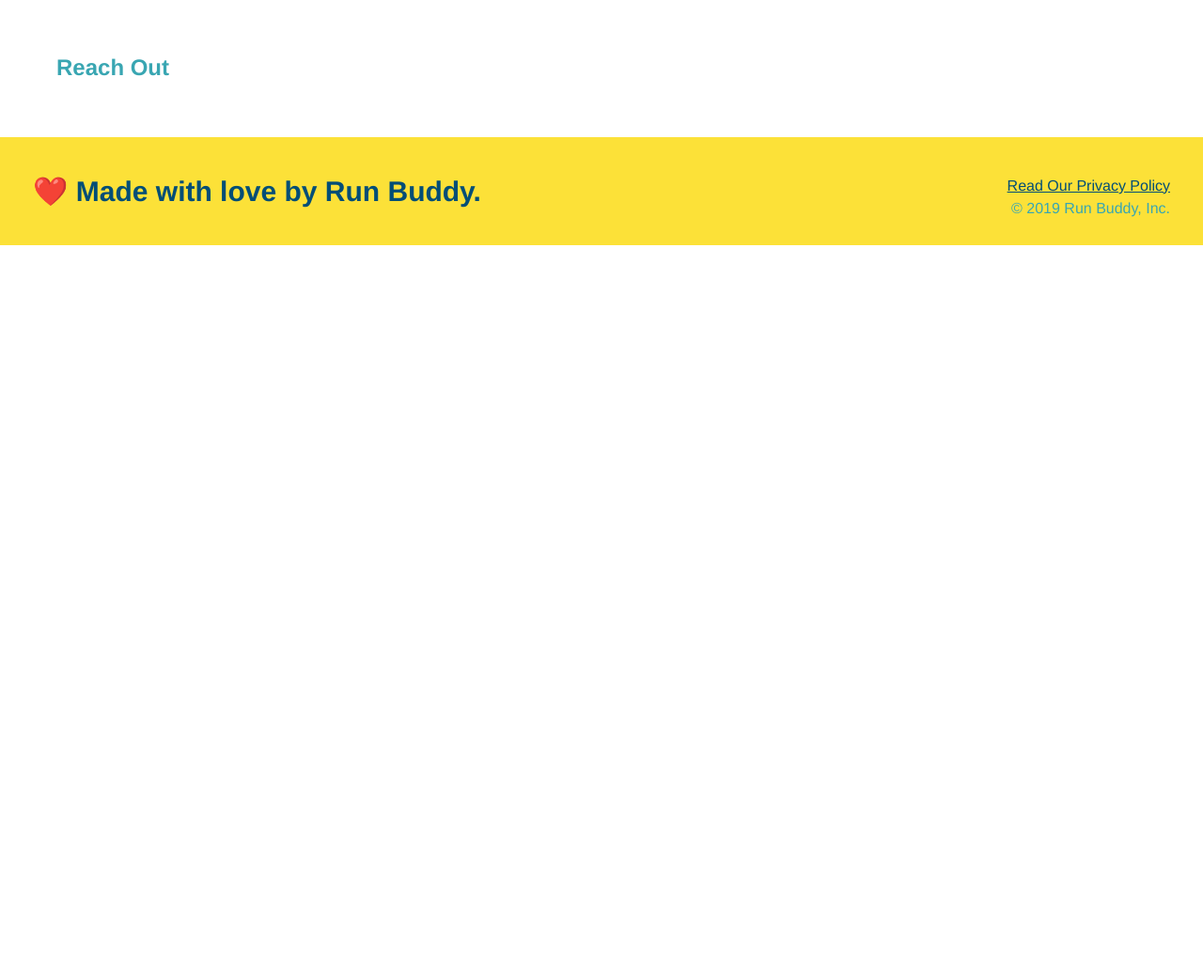
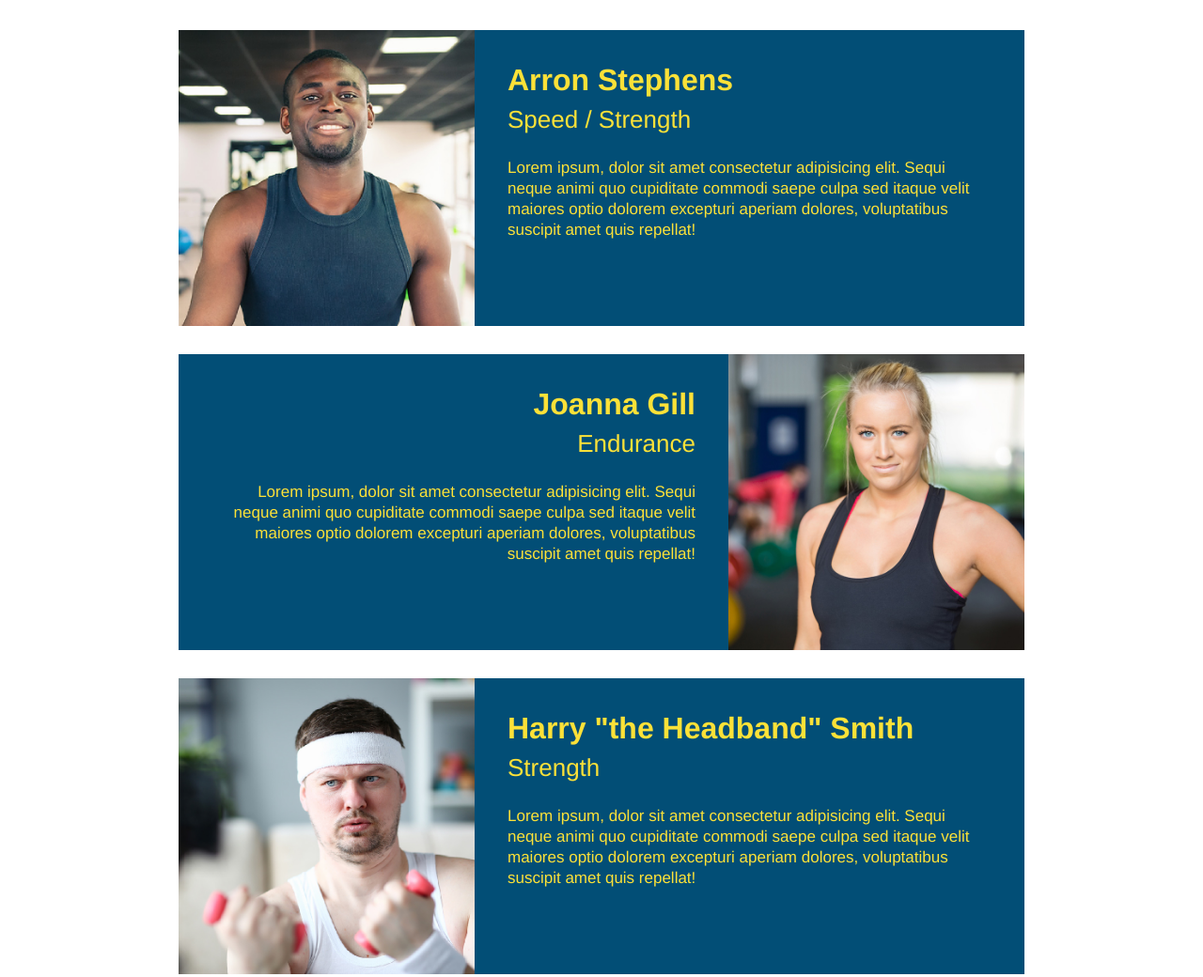
Before and after one commit to kaylagallion94/runbuddy1, a plain HTML site: page index.html in a window 1280 px wide. Shown: the part 2880-3920 px from the top of the page at 94% size. Before the commit the page ends 3141 px from the top, so only its background shows below. Drawn offline with Linux system fonts and the light colour scheme; files whose address does not match are found by name.

Commit message:
add trainers

```diff
--- a/Assets/styles.css
+++ b/Assets/styles.css
@@ -178,3 +178,50 @@ section {
 .secondary-border {
   border-color: #39a6b2;
 }
+
+.trainers {
+  text-align: center;
+}
+
+.trainer {
+  width: 900px;
+  margin: 0 auto 30px auto;
+  background: #024e76;
+  color: #fce138;
+  overflow: auto;
+}
+
+.trainer img {
+  width: 35%;
+  float: left;
+}
+
+.trainer-bio {
+  padding: 35px;
+  float: left;
+  width: 65%;
+}
+
+.trainer-bio h3 {
+  font-size: 32px;
+  margin-bottom: 8px;
+}
+
+.trainer-bio h4 {
+  font-weight: lighter;
+  font-size: 26px;
+  margin-bottom: 25px;
+}
+
+.trainer-bio p {
+  font-size: 17px;
+  line-height: 1.3;
+}
+
+.text-left {
+  text-align: left;
+}
+
+.text-right {
+  text-align: right;
+}
--- a/index.html
+++ b/index.html
@@ -109,9 +109,50 @@
     </section>
 
     <!-- "meet the trainers" section -->
-    <section>
-      <h2>Meet The Trainers</h2>
-    </section>
+  <section id="your-trainers" class="trainers">
+    <h2 class="section-title primary-border">Meet The Trainers</h2>
+    <article class="trainer">
+      <img src="C:\Users\kayla\Desktop\projects\runbuddy1\Assets\Images\trainer-1.jpg" alt="Arron Stephens in his workout clothes, ready to pump iron" />
+      <div class="trainer-bio text-left">
+        <h3>Arron Stephens</h3>
+        <h4>Speed / Strength</h4>
+        <p>
+          Lorem ipsum, dolor sit amet consectetur adipisicing elit. Sequi neque animi quo cupiditate commodi saepe culpa
+          sed
+          itaque velit maiores optio dolorem excepturi aperiam dolores, voluptatibus suscipit amet quis repellat!
+        </p>
+      </div>
+    </article>
+
+    <!-- second trainer bio -->
+    <article class="trainer">
+      <div class="trainer-bio text-right">
+        <h3>Joanna Gill</h3>
+        <h4>Endurance</h4>
+        <p>
+          Lorem ipsum, dolor sit amet consectetur adipisicing elit. Sequi neque animi quo cupiditate commodi saepe culpa
+          sed
+          itaque velit maiores optio dolorem excepturi aperiam dolores, voluptatibus suscipit amet quis repellat!
+        </p>
+      </div>
+      <img src="C:\Users\kayla\Desktop\projects\runbuddy1\Assets\Images\trainer-2.jpg" alt="Joanna Gill cooling off after a workout" />
+    </article>
+
+    <!-- third trainer bio -->
+    <article class="trainer">
+      <img src="C:\Users\kayla\Desktop\projects\runbuddy1\Assets\Images\trainer-3.jpg"
+        alt="Harry Smith wearing a headband and lifting comically small pink weights" />
+      <div class="trainer-bio text-left">
+        <h3>Harry "the Headband" Smith</h3>
+        <h4>Strength</h4>
+        <p>
+          Lorem ipsum, dolor sit amet consectetur adipisicing elit. Sequi neque animi quo cupiditate commodi saepe culpa
+          sed
+          itaque velit maiores optio dolorem excepturi aperiam dolores, voluptatibus suscipit amet quis repellat!
+        </p>
+      </div>
+    </article>
+  </section>
 
     <!-- "reach out" section -->
     <section>
```
Also changed, not shown: Assets/Images/trainer-1.jpg (added), Assets/Images/trainer-2.jpg (added), Assets/Images/trainer-3.jpg (added).
